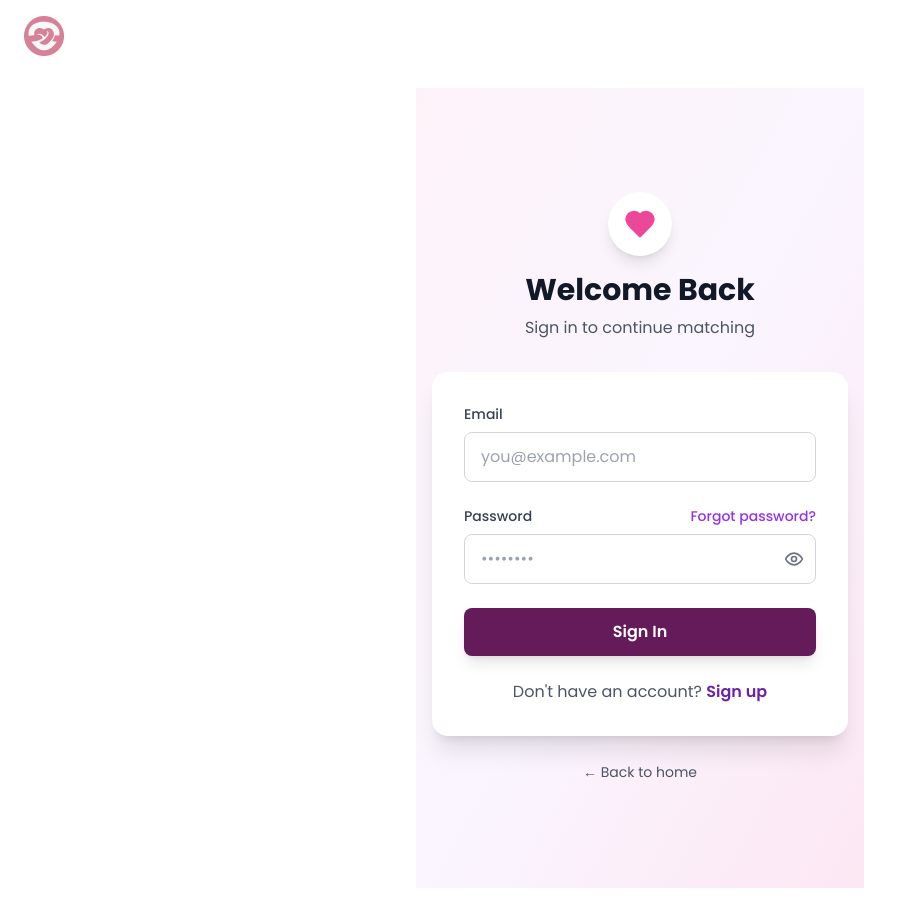
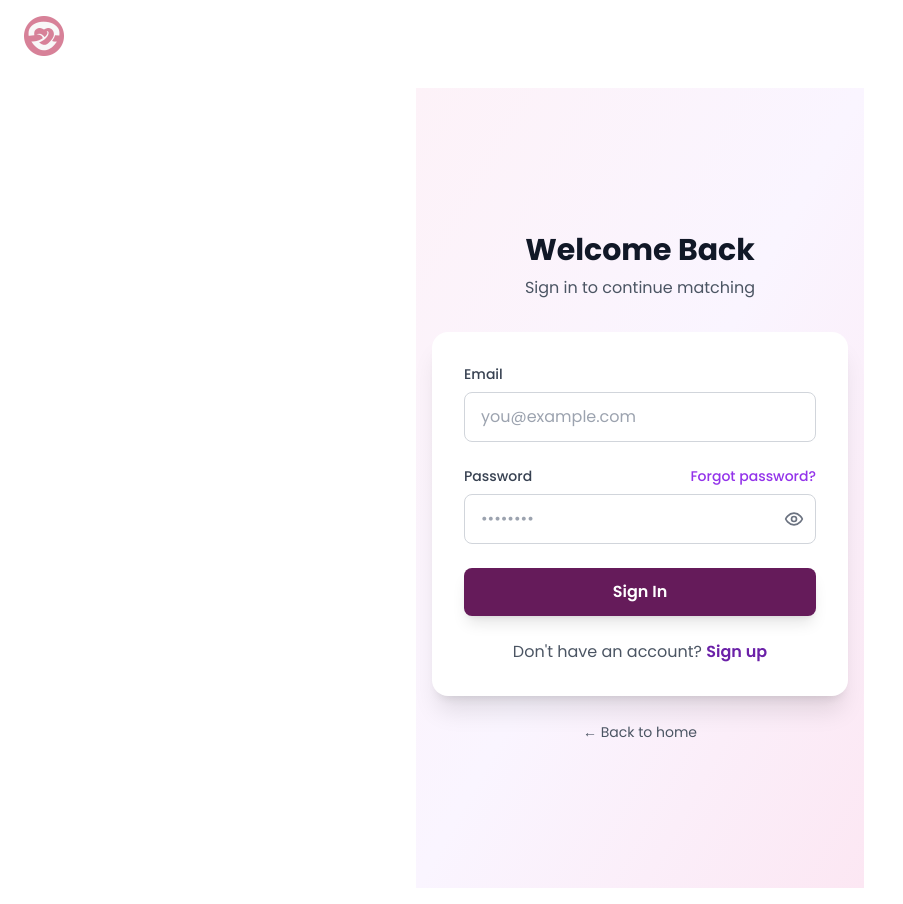
Before and after one commit to Jaycreated/dating, a React (Vite) app in the folder frontend/: page /login in a window 1280 px wide. Shown: the whole page, without its empty margins (0-903 px from the left). Built offline with nearby package versions, Linux system fonts and the light colour scheme.

Commit message:
smooth scroll

```diff
--- a/frontend/src/index.css
+++ b/frontend/src/index.css
@@ -5,6 +5,10 @@
 @tailwind utilities;
 
 @layer base {
+  html {
+    scroll-behavior: smooth;
+  }
+
   body {
     @apply bg-gradient-to-br from-pink-50 via-purple-50 to-pink-100 font-['Poppins'] antialiased;
     min-height: 100vh;
--- a/frontend/src/pages/Login.tsx
+++ b/frontend/src/pages/Login.tsx
@@ -38,9 +38,6 @@
       <div className="max-w-md w-full">
         {/* Logo */}
         <div className="text-center mb-8">
-          <div className="inline-flex items-center justify-center w-16 h-16 bg-white rounded-full shadow-lg mb-4">
-            <Heart className="w-8 h-8 text-pink-500 fill-pink-500" />
-          </div>
           <h1 className="text-3xl font-bold text-gray-900">Welcome Back</h1>
           <p className="text-gray-600 mt-2">Sign in to continue matching</p>
         </div>
```
